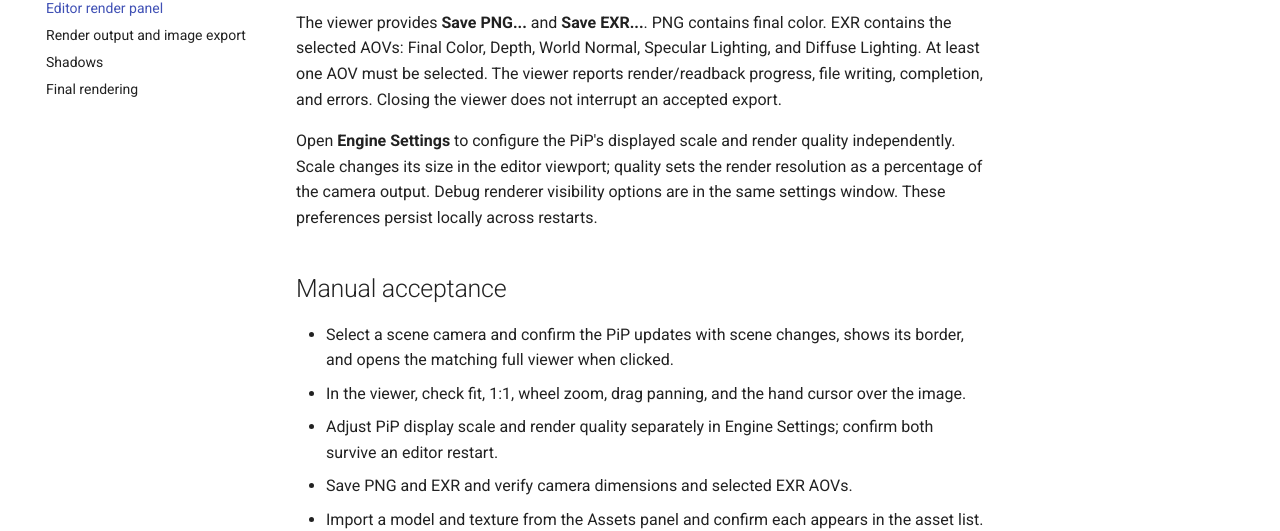
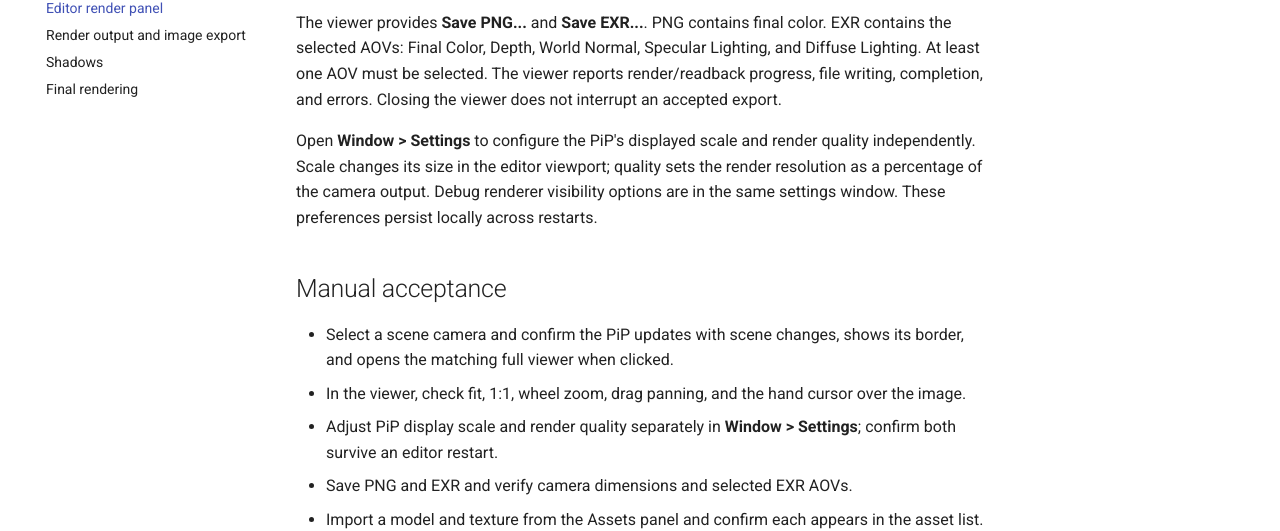
Before and after one commit to JGolaszewski/GrpahicEngine, an MkDocs documentation site: the page built from docs/rendering/editor-render-panel.md, in a window 1280 px wide and 1030 px high. Shown: the part 429-960 px from the top of the window. Built offline with MkDocs 1.6.1 and Material for MkDocs 9.7.7, drawn with Linux system fonts in a browser that asks for light colours.

Commit message:
docs(editor): align settings labels with current UI (#91)

```diff
--- a/docs/rendering/editor-render-panel.md
+++ b/docs/rendering/editor-render-panel.md
@@ -6,12 +6,12 @@ The full viewer renders the current scene at the camera's configured output dime
 
 The viewer provides **Save PNG...** and **Save EXR...**. PNG contains final color. EXR contains the selected AOVs: Final Color, Depth, World Normal, Specular Lighting, and Diffuse Lighting. At least one AOV must be selected. The viewer reports render/readback progress, file writing, completion, and errors. Closing the viewer does not interrupt an accepted export.
 
-Open **Engine Settings** to configure the PiP's displayed scale and render quality independently. Scale changes its size in the editor viewport; quality sets the render resolution as a percentage of the camera output. Debug renderer visibility options are in the same settings window. These preferences persist locally across restarts.
+Open **Window > Settings** to configure the PiP's displayed scale and render quality independently. Scale changes its size in the editor viewport; quality sets the render resolution as a percentage of the camera output. Debug renderer visibility options are in the same settings window. These preferences persist locally across restarts.
 
 ## Manual acceptance
 
 - Select a scene camera and confirm the PiP updates with scene changes, shows its border, and opens the matching full viewer when clicked.
 - In the viewer, check fit, 1:1, wheel zoom, drag panning, and the hand cursor over the image.
-- Adjust PiP display scale and render quality separately in Engine Settings; confirm both survive an editor restart.
+- Adjust PiP display scale and render quality separately in **Window > Settings**; confirm both survive an editor restart.
 - Save PNG and EXR and verify camera dimensions and selected EXR AOVs.
 - Import a model and texture from the Assets panel and confirm each appears in the asset list.
```
Also changed, not shown: docs/editor-guide.md (+1 -1 lines), docs/rendering/cameras.md (+1 -1 lines).
